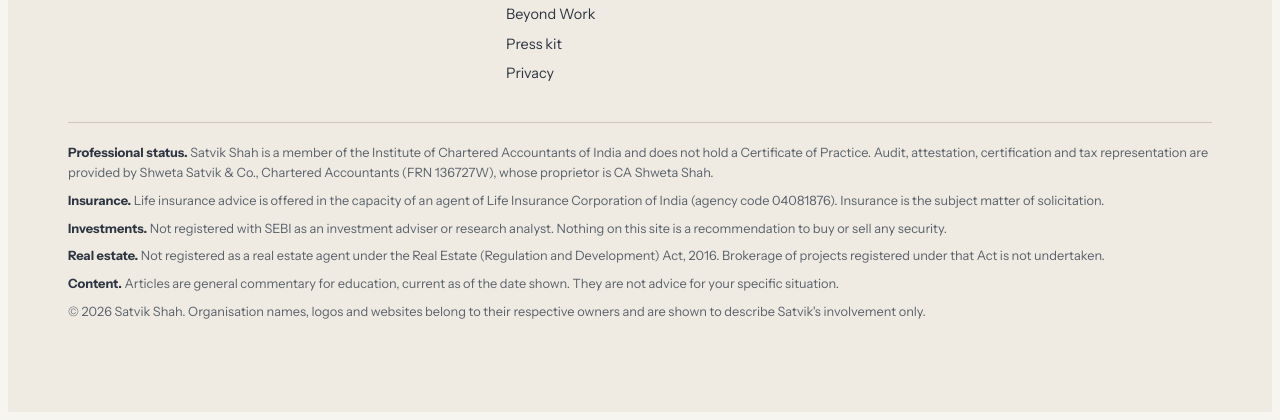
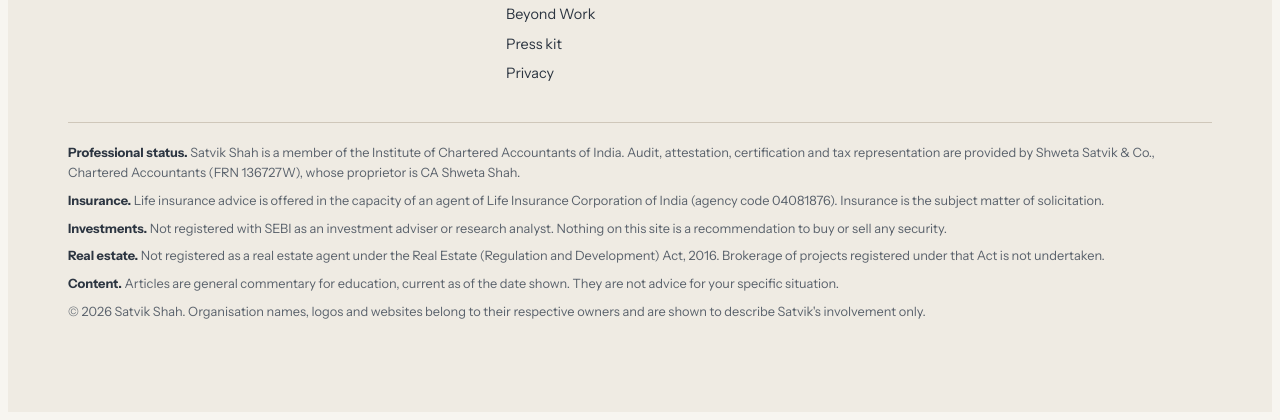
Before and after one commit to satvikhshah/satvikshahwebsite, a plain HTML site: page index.html in a window 1280 px wide. Shown: the part 9576-9996 px from the top of the page. Drawn offline with Linux system fonts and the light colour scheme.

Commit message:
Footer: remove Certificate of Practice statement
Co-Authored-By: Claude Opus 5.5 <noreply@anthropic.com>
Claude-Session: https://claude.ai/code/session_01BVjBFTBcv67QBJQr3rW5tg

```diff
--- a/index.html
+++ b/index.html
@@ -1265,7 +1265,7 @@ iframe,embed,object{border:0}
       <div><h4>Contact</h4><p class="js-email"></p><p class="js-phone" style="margin-top:4px"></p><p class="muted" style="margin-top:8px">Vadodara, Gujarat, India</p></div>
     </div>
     <div class="legal">
-      <p><b>Professional status.</b> Satvik Shah is a member of the Institute of Chartered Accountants of India and does not hold a Certificate of Practice. Audit, attestation, certification and tax representation are provided by Shweta Satvik &amp; Co., Chartered Accountants (FRN 136727W), whose proprietor is CA Shweta Shah.</p>
+      <p><b>Professional status.</b> Satvik Shah is a member of the Institute of Chartered Accountants of India. Audit, attestation, certification and tax representation are provided by Shweta Satvik &amp; Co., Chartered Accountants (FRN 136727W), whose proprietor is CA Shweta Shah.</p>
       <p><b>Insurance.</b> Life insurance advice is offered in the capacity of an agent of Life Insurance Corporation of India (agency code 04081876). Insurance is the subject matter of solicitation.</p>
       <p><b>Investments.</b> Not registered with SEBI as an investment adviser or research analyst. Nothing on this site is a recommendation to buy or sell any security.</p>
       <p><b>Real estate.</b> Not registered as a real estate agent under the Real Estate (Regulation and Development) Act, 2016. Brokerage of projects registered under that Act is not undertaken.</p>
```
